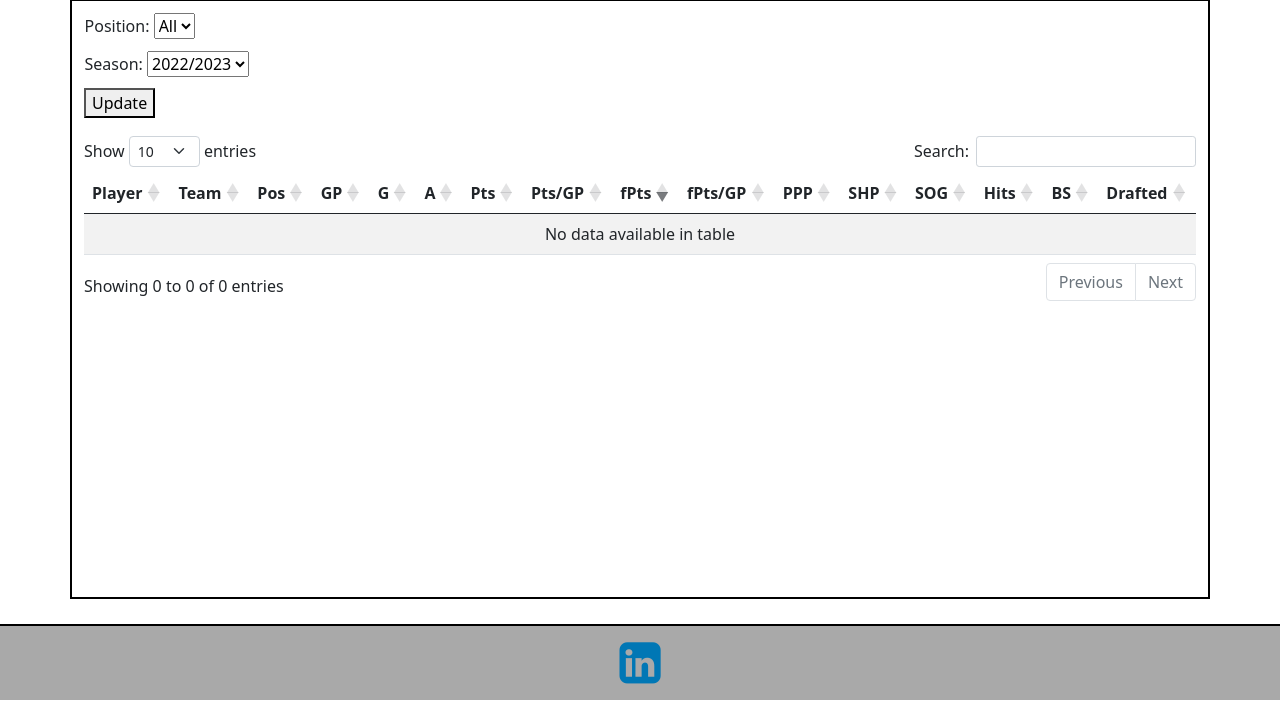
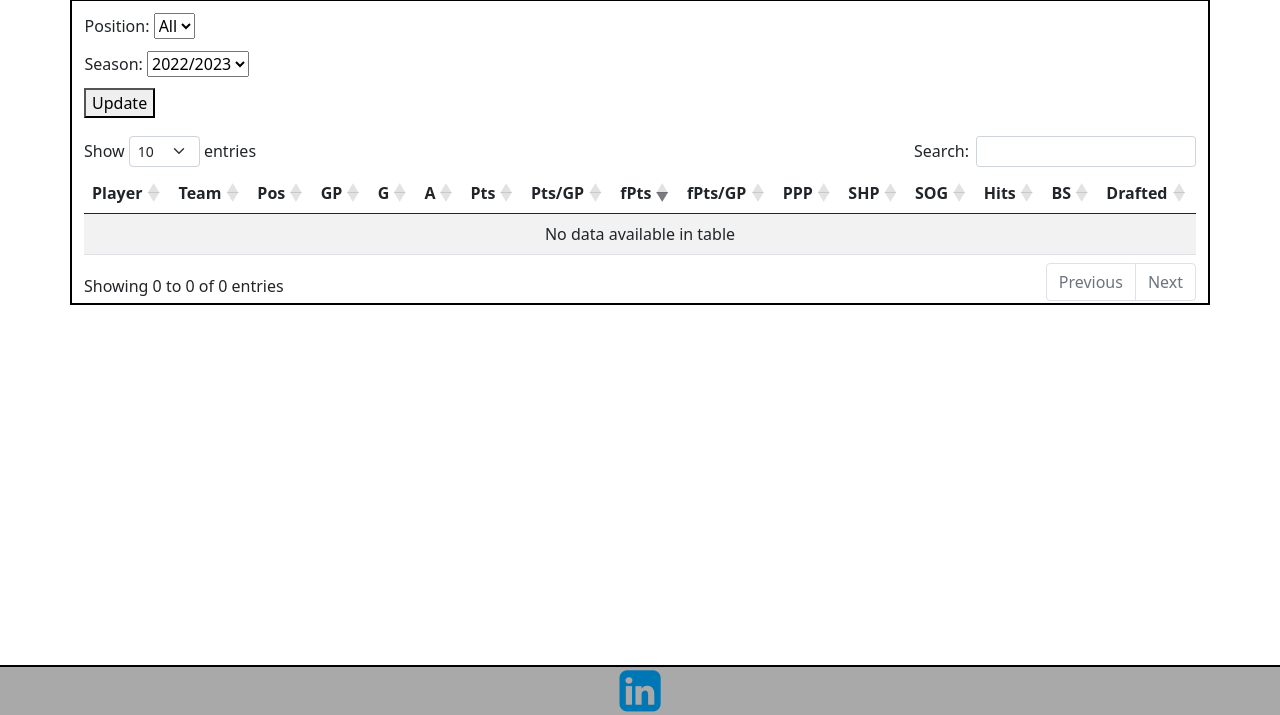
Before and after one commit to matt-ham/Fantasy_Hockey_Helper, a Flask app: page / in a window 1280 px wide. Shown: the part 85-800 px from the top of the page. Run offline with Flask 3, Linux system fonts and the light colour scheme; data that the repository does not hold is empty; some libraries are stand-ins or nearby versions.

Commit message:
Update styles.css

```diff
--- a/static/styles.css
+++ b/static/styles.css
@@ -4,12 +4,13 @@ body{
 }
 
 .container{
+    flex: 1;
     padding-top: 1%;
     width:80%;
     margin:auto;
     overflow:scroll;
     border: 2px solid black;
-    height: 600px;
+    margin-bottom: 5%;
 }
 
 
@@ -34,9 +35,11 @@ body{
 #main-footer {
     background: darkgray;
     text-align: center;
-    padding: 1%;
-    margin-top: 2%;
     border-top: solid black 2px;
+    position: fixed;
+    left: 0;
+    bottom: 0;
+    width: 100%;
 }
 
 #filter-container{
```
